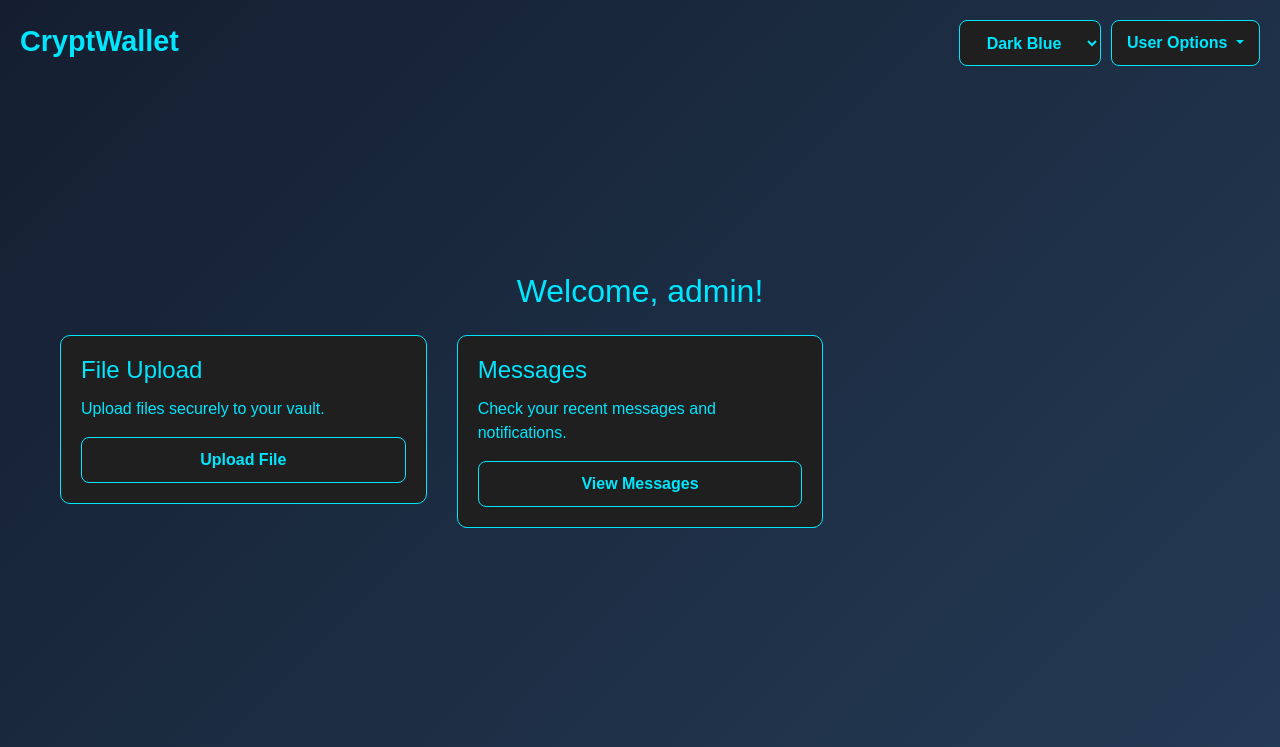
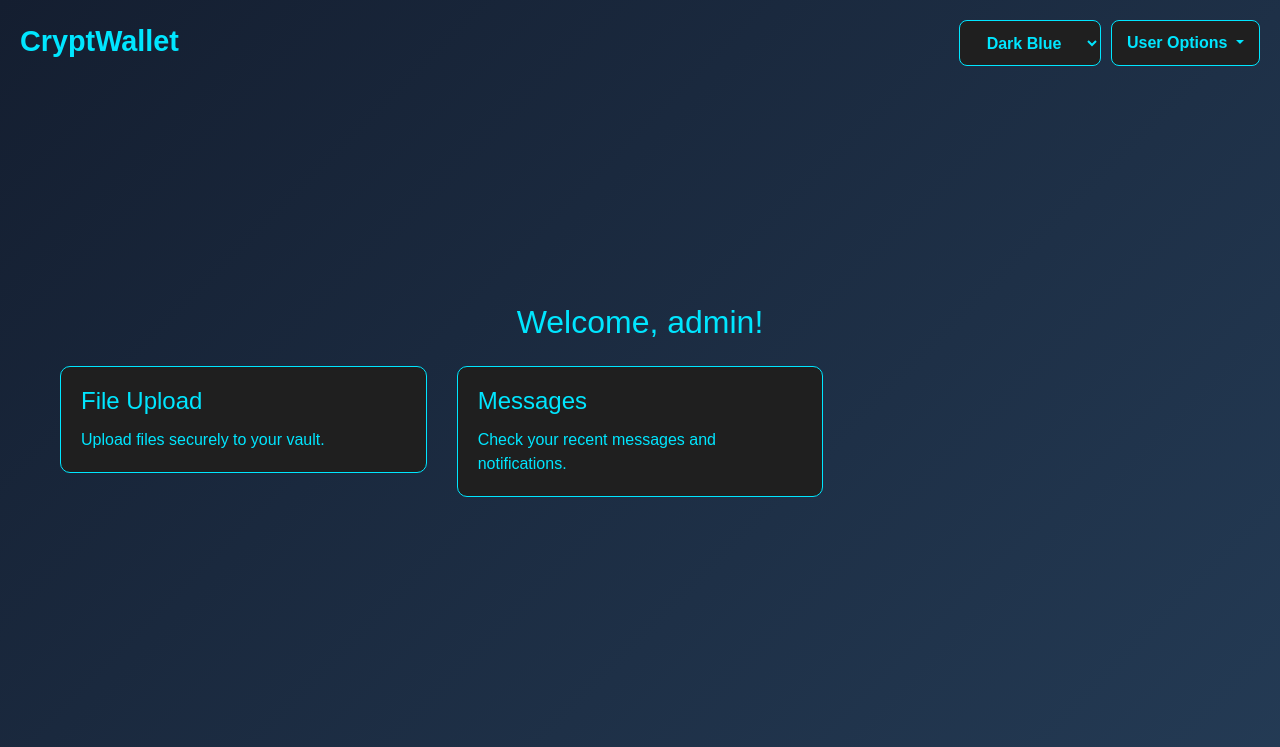
Before and after one commit to RaghuVamshiKandukuri/CryptWallet, a Django app: page /index/ in a window 1280 px wide. Shown: the top 747 px of the page. Run offline with Django 5.2, Linux system fonts and the light colour scheme; a user stored in the database is signed in; some libraries are stand-ins or nearby versions.

Commit message:
before mess up

```diff
--- a/vault/admin.py
+++ b/vault/admin.py
@@ -1,6 +1 @@
 from django.contrib import admin
-
-# Register your models here.
-from .models import FileMetadata
-
-admin.site.register(FileMetadata)
--- a/vault/templates/vault/index.html
+++ b/vault/templates/vault/index.html
@@ -177,14 +177,14 @@
                 <div class="card">
                     <h5 class="card-title">File Upload</h5>
                     <p class="card-text">Upload files securely to your vault.</p>
-                    <a href="{% url 'file_upload' %}" class="btn btn-cyber">Upload File</a>
+
                 </div>
             </div>
             <div class="col-md-4">
                 <div class="card">
                     <h5 class="card-title">Messages</h5>
                     <p class="card-text">Check your recent messages and notifications.</p>
-                    <a href="{% url 'messages' %}" class="btn btn-cyber">View Messages</a>
+
                 </div>
             </div>
         </div>
--- a/vault/templates/vault/upload.html
+++ /dev/null
@@ -1,5 +0,0 @@
-<form method="post" enctype="multipart/form-data">
-    {% csrf_token %}
-    {{ form.as_p }}
-    <button type="submit">Upload</button>
-</form>
--- a/vault/urls.py
+++ b/vault/urls.py
@@ -13,15 +13,9 @@ urlpatterns = [
     path("register/", register, name="register"),
     path('logout/', logout_view, name='logout'),
     path('index/',index,name='index'),
-    path('upload/', file_upload_view, name='file_upload'),
-    path('files/', file_list_view, name='file_list'),
-    path('files/<int:file_id>/', file_detail_view, name='file_detail'),
-    path('files/<int:file_id>/request_access/', request_file_access, name='request_file_access'),
-    path('files/<int:file_id>/download/', download_file, name='download_file'),
-    path('files/<int:file_id>/share/', share_file, name='share_file'),
     path('profile/', profile, name='profile'),
-    path('messages/', messages, name='messages'),
     path('settings/', settings, name='settings'),
+    path('file_upload/', file_upload, name='file_upload')
 
 
 ]
--- a/vault/views.py
+++ b/vault/views.py
@@ -7,14 +7,8 @@ from django.conf import settings
 from django.contrib.auth.models import User
 from django import forms
 
-from .models import FileMetadata
-from .forms import FileUploadForm
-
-# Cryptography imports
-from cryptography.hazmat.primitives.ciphers import Cipher, algorithms, modes
-from cryptography.hazmat.primitives.kdf.pbkdf2 import PBKDF2HMAC
-from cryptography.hazmat.backends import default_backend
-from cryptography.hazmat.primitives import hashes
+from .models import UploadedFile
+from .forms import FileUploadForm, ProfileUpdateForm
 
 from django.contrib import messages
 import os
@@ -22,8 +16,21 @@ from django.contrib.auth import logout
 
 from django.core.files.storage import default_storage
 from django.core.files.base import ContentFile
-from .utils import decrypt_file
 
+
+from .forms import FileUploadForm
+from .models import UploadedFile
+
+def file_upload(request):
+    if request.method == 'POST':
+        form = FileUploadForm(request.POST, request.FILES)
+        if form.is_valid():
+            form.save()
+            return redirect('file_upload')
+    else:
+        form = FileUploadForm()
+    files = UploadedFile.objects.all()
+    return render(request, 'vault/file_upload.html', {'form': form, 'files': files})
 
 
 
@@ -89,178 +96,6 @@ def logout_view(request):
 
 
 
-
-
-
-def encrypt_file(file_data, password):
-    # Encrypt the file using AES encryption
-    salt = os.urandom(16)
-    kdf = PBKDF2HMAC(
-        algorithm=hashes.SHA256(),
-        length=32,
-        salt=salt,
-        iterations=100000,
-        backend=default_backend()
-    )
-    key = kdf.derive(password.encode())
-    iv = os.urandom(16)
-    cipher = Cipher(algorithms.AES(key), modes.CFB(iv), backend=default_backend())
-    encryptor = cipher.encryptor()
-    encrypted_data = encryptor.update(file_data) + encryptor.finalize()
-    return salt + iv + encrypted_data
-
-
-def decrypt_file(encrypted_data, password):
-    salt, iv, encrypted_data = encrypted_data[:16], encrypted_data[16:32], encrypted_data[32:]
-    kdf = PBKDF2HMAC(
-        algorithm=hashes.SHA256(),
-        length=32,
-        salt=salt,
-        iterations=100000,
-        backend=default_backend()
-    )
-    key = kdf.derive(password.encode())
-    cipher = Cipher(algorithms.AES(key), modes.CFB(iv), backend=default_backend())
-    decryptor = cipher.decryptor()
-    return decryptor.update(encrypted_data) + decryptor.finalize()
-
-
-
-
-
-
-
-
-
-
-
-@login_required
-def upload_file(request):
-    if request.method == 'POST':
-        form = FileUploadForm(request.POST, request.FILES)
-        if form.is_valid():
-            uploaded_file = request.FILES['file']
-            file_data = uploaded_file.read()
-            key = b'Sixteen byte key'  # Ensure this key matches AES-128 length
-
-            encrypted_data = encrypt_file(file_data, key)
-
-            file_metadata = FileMetadata.objects.create(
-                user=request.user,
-                file_name=uploaded_file.name,
-                encrypted_file=encrypted_data
-            )
-            return redirect('success_page')
-    else:
-        form = FileUploadForm()
-
-    return render(request, 'upload.html', {'form': form})
-
-
-def download_file(request, file_id):
-    file = get_object_or_404(FileMetadata, id=file_id, user=request.user)
-    encrypted_data = file.encrypted_file
-
-    # Decrypt the data
-    password = "secure_password"  # Replace with correct key
-    decrypted_data = decrypt_file(encrypted_data, password)
-
-    response = HttpResponse(decrypted_data, content_type='application/octet-stream')
-    response['Content-Disposition'] = f'attachment; filename="{file.file_name}"'
-    return response
-
-
-
-#new after
-
-@login_required
-def file_upload_view(request):
-    if request.method == 'POST':
-        form = FileUploadForm(request.POST, request.FILES)
-        if form.is_valid():
-            uploaded_file = request.FILES['file_name']  # File field in FileUploadForm
-            file_data = uploaded_file.read()
-
-            # Encrypt file data before storing it
-            password = "secure_password"  # Replace with user-specific or generated key
-            encrypted_data = encrypt_file(file_data, password)
-
-            # Save encrypted file metadata to the database
-            file_metadata = FileMetadata.objects.create(
-                user=request.user,
-                file_name=uploaded_file.name,
-                encrypted_file=encrypted_data
-            )
-            return redirect('file_list')
-    else:
-        form = FileUploadForm()
-
-    return render(request, 'vault/file_upload.html', {'form': form})
-
-
-@login_required
-def file_list_view(request):
-    files = FileMetadata.objects.filter(user=request.user)
-    return render(request, 'vault/file_list.html', {'files': files})
-
-@login_required
-def file_detail_view(request, file_id):
-    file = get_object_or_404(FileMetadata, id=file_id)
-    if file.is_public or request.user == file.user or request.user in file.shared_with.all():
-        return render(request, 'vault/file_detail.html', {'file': file})
-    else:
-        return HttpResponse("You do not have permission to view this file.", status=403)
-
-@login_required
-def share_file(request, file_id):
-    file = get_object_or_404(FileMetadata, id=file_id, owner=request.user)
-    if request.method == 'POST':
-        username = request.POST.get('username')
-        try:
-            user_to_share = User.objects.get(username=username)
-            file.shared_with.add(user_to_share)
-            return HttpResponse("File shared successfully.")
-        except User.DoesNotExist:
-            return HttpResponse("User does not exist.", status=404)
-    return render(request, 'vault/share_file.html', {'file': file})
-
-# Request file access view
-@login_required
-def request_file_access(request, file_id):
-    file = get_object_or_404(FileMetadata, id=file_id)
-    if request.user != file.owner:
-        # Notify the owner of the access request
-        # Implement email/notification as needed
-        return HttpResponse("Access request sent to file owner.")
-    return HttpResponse("You already have access.")
-
-
-@login_required
-def download_file(request, file_id):
-    file = get_object_or_404(FileMetadata, id=file_id, owner=request.user)
-    if file.owner == request.user or request.user in file.shared_with.all():
-        with open(file.file_path, 'rb') as f:
-            encrypted_data = f.read()
-        decrypted_data = decrypt_file(encrypted_data, 'secure_password')  # Update 'secure_password' as needed
-
-        response = HttpResponse(decrypted_data, content_type='application/octet-stream')
-        response['Content-Disposition'] = f'attachment; filename="{file.file_name}"'
-        return response
-    return HttpResponse("You do not have permission to download this file.", status=403)
-
-
-
-
-def messages(request):
-    # Sample context data for messages
-    context = {
-        'messages': [
-            {'sender': 'Alice', 'content': 'Hey, how are you?', 'time': '2:00 PM'},
-            {'sender': 'Bob', 'content': 'Don\'t forget our meeting!', 'time': '3:15 PM'},
-        ]
-    }
-    return render(request, 'vault/messages.html', context)
-
 def settings(request):
     # Sample context data for settings
     context = {
@@ -274,12 +109,6 @@ def settings(request):
 
 
 
-
-class ProfileUpdateForm(forms.ModelForm):
-    class Meta:
-        model = User
-        fields = ['first_name', 'last_name', 'email']
-
 @login_required
 def profile(request):
     if request.method == 'POST':
```
Also changed, not shown: vault/forms.py (+9 -6 lines), vault/models.py (+5 -6 lines), vault/templates/vault/download_file.html (deleted, +0 -23 lines), vault/templates/vault/file_list.html (deleted, +0 -44 lines), vault/templates/vault/file_upload.html (+24 -41 lines), vault/templates/vault/messages.html (deleted, +0 -19 lines), vault/templates/vault/profile.html (+8 -4 lines), vault/templates/vault/request_file_access.html (deleted, +0 -21 lines), CryptWallet/media/uploads/d4438ac299f37a47a99ad6c90331eba5.jpg (added), CryptWallet/media/uploads/d4438ac299f37a47a99ad6c90331eba5_bt9wOOq.jpg (added), db.sqlite3.
